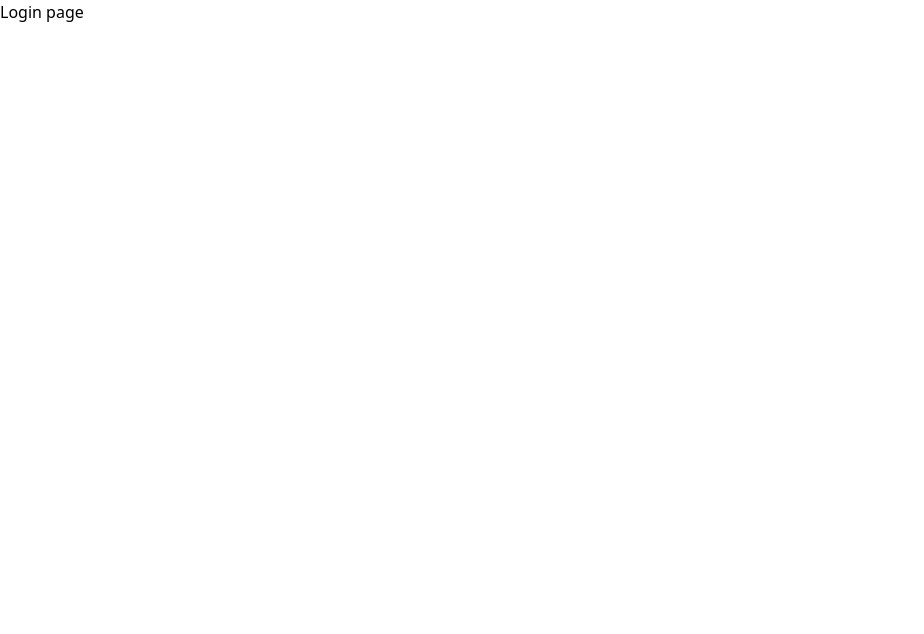
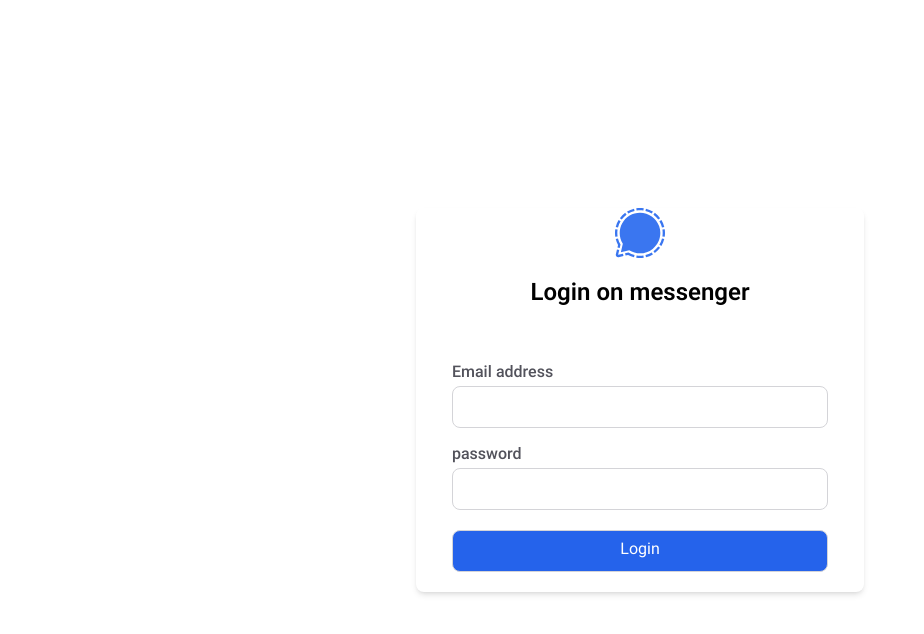
Before and after one commit to fatemeh19/mychat, a Next.js app in the folder frontend/: page /auth/login in a window 1280 px wide. Shown: the top 634 px of the page, without its empty margins (0-924 px from the left). Built offline with nearby package versions, Linux system fonts and the light colour scheme.

Commit message:
create login and work on problem in mainpage

```diff
--- a/frontend/src/app/auth/login/page.tsx
+++ b/frontend/src/app/auth/login/page.tsx
@@ -1,16 +1,22 @@
-
+import LoginForm from "@/src/components/auth/forms/loginForm"
+import Image from "next/image"
 
 
 const Login = () => {
 
-    return(
-        <>
-            <h1>Login page</h1>
-        </>
+
+    return (
+        <div className="font-[Vazir] flex items-center justify-center w-full h-screen" >
+            <div className=" w-[28rem] shadow-md px-9 pt-0 rounded-lg flex items-center flex-col">
+                <div className=" w-full flex flex-col items-center mb-4">
+                    <Image src={'/images/messenger-icon-3.svg'} width={50} height={0} alt="messenger-icon" />
+                    <h1 className="text-2xl my-5 font-[600]">Login on messenger</h1>
+                </div>
+                <LoginForm />
+
+            </div>
+        </div>
     )
-
-
 }
 
-
 export default Login
--- a/frontend/src/app/page.tsx
+++ b/frontend/src/app/page.tsx
@@ -1,4 +1,3 @@
-import Image from 'next/image'
 import LeftSideMainPage from '../components/mainPage/leftSideMainPage'
 import RightSideMainPage from '../components/mainPage/rightSideMainPage'
 
--- /dev/null
+++ b/frontend/src/components/auth/forms/loginForm.tsx
@@ -0,0 +1,79 @@
+"use client"
+
+import { Form, withFormik } from "formik"
+import Input from "../input"
+import { useRouter } from 'next/navigation';
+import callApi from '@/src/helper/callApi';
+import ValidationError from '@/src/errors/validationError';
+
+let btn: any;
+let btnHandler: () => void
+
+interface LoginFormValue {
+    // name?: string,
+    // phone?: Number | '',
+    email: string,
+    password: string
+}
+
+const InnerLoginForm = (props: any) => {
+
+    const { values } = props
+    const router = useRouter()
+    btn = document.querySelector('#Login')
+
+    btnHandler = () => {
+        // localStorage.setItem('message', 'please go to your Email and press the link to verify your Email ')
+        // router.push('/auth/Login/notification?message=please go to your Email and press the link to verify your Email')
+        console.log("login")
+    }
+
+    return (
+        <Form className=" w-full">
+
+            <Input name="email" type="email" label="Email address" />
+            <Input name="password" type="password" label="password" />
+
+            <div className="my-5">
+                <button id="Login" name="Login" type='submit' className="w-full cursor-pointer bg-blue-600 hover:bg-blue-800 transition-all duration-150 text-white border border-zinc-300 px-3 py-2 outline-none rounded-lg ">Login</button>
+            </div>
+        </Form>
+    )
+}
+
+
+interface LoginFormProps {
+
+    email?: string,
+    password?: string
+}
+
+const LoginForm = withFormik<LoginFormProps, LoginFormValue>({
+    mapPropsToValues: props => {
+        return {
+            email: "",
+            password: ""
+        }
+    },
+
+    handleSubmit: async (values, { setFieldError }) => {
+        try {
+            console.log('submit')
+            const res = await callApi().post('/auth/Login', values)
+            console.log(res)
+            if (res.statusText && res.statusText === 'OK') {
+                console.log('transfering ...')
+                btn.addEventListener('onclick', btnHandler());
+            }
+        } catch (error) {
+            if (error instanceof ValidationError) {
+                setFieldError('email', error.message)
+            }
+        }
+
+
+    }
+
+})(InnerLoginForm)
+
+export default LoginForm
--- a/frontend/src/components/mainPage/leftSideMainPage/chatList/chatContactBox/index.tsx
+++ b/frontend/src/components/mainPage/leftSideMainPage/chatList/chatContactBox/index.tsx
@@ -31,18 +31,18 @@ const ChatContactBox: FC<chatContactProps> = ({
 
     return (
 
-        <div className={"container w-full flex py-5 gap-5 px-8 pt-8 container-chatbox "+ (chatOpenned ? "bg-gray-50":"" )}>
+        <div className={"container cursor-pointer w-full flex py-5 gap-5 px-8 pt-8 container-chatbox "+ (chatOpenned ? "bg-gray-50":"" )}>
                 <div className='relative contactProfile h-full'>
                     {status ?
                     <div className="rounded-full w-[15px] h-[15px] pt-[3px] flex justify-center bg-white absolute bottom-0 right-0">
                         <div className="rounded-full w-[10px] h-[10px]  bg-green-500"></div>
                     </div>
                     : null}
-                    <Image src={'/images/girl-profile3.jpg'} className="rounded-full " width={70} height={70} alt="contact-profile" />
+                    <Image src={'/images/girl-profile3.jpg'} className="min-h-[50px] min-w-[50px] rounded-full " width={70} height={70} alt="contact-profile" />
                 </div>
                 <div className='contactMessageDetail w-full grid '>
                     <div className="relative   w-full">
-                        <span className='text-lg font-bold contact-name w-4/6 inline-block truncate '>{ContactName}</span>
+                        <span className='text-lg font-bold contact-name w-3/5 inline-block truncate '>{ContactName}</span>
                         <div className="right-0 font-semibold text-sm top-[3px] absolute messageTimeSent text-gray-400">
                             <span className="last-mes-time">{lastMessageTime}</span>
 
@@ -51,7 +51,7 @@ const ChatContactBox: FC<chatContactProps> = ({
                     <div className="relative mess-detail2 w-full">
                         {isTyping ?
                         <span className='text-md text-green-500'>Typing...</span>
-                        : <span className={"text-md truncate last-mes w-5/6 inline-block"+(recivedMessage ? "text-gray-400" : (ContactSeen ? (chatOpenned ? "" : "text-gray-400") : ""))}>{lastMessage}</span>
+                        : <span className={"text-md truncate last-mes w-5/6 inline-block "+(recivedMessage ? "text-gray-400" : (ContactSeen ? (chatOpenned ? "" : "text-gray-400") : ""))}>{lastMessage}</span>
                         }
                         {lastMessegeByContact ?
                         (recivedMessage ? null :
--- a/frontend/src/components/mainPage/leftSideMainPage/chatList/index.tsx
+++ b/frontend/src/components/mainPage/leftSideMainPage/chatList/index.tsx
@@ -3,19 +3,27 @@
 
 import SearchBox from './searchBox'
 import { BiPin } from "react-icons/bi";
+import { BiEdit } from "react-icons/bi";
 import { BiMessageRoundedDetail } from "react-icons/bi";
 import ChatContactBox from './chatContactBox';
 
 export default function ChatList(){
 
     return (
-        <div className="h-screen  bg-white overflow-auto charListContainer no-scrollbar min-w-full">
-            <h1 className="text-4xl font-bold	px-8 pt-5">Messages</h1>
+        <div className="h-screen  bg-white  charListContainer overflow-none  min-w-full">
+            <div className="flex relative px-8 pt-5">
+                <h1 className="text-4xl font-bold	">Messages</h1>
+                <BiEdit className="text-[#2563eb] absolute right-4 cursor-pointer top-8 text-xl" />
+            </div>
+
             <SearchBox  />
+
+            <div className="no-scrollbar h-[80%] overflow-auto">
                 <div className="flex gap-2 text-gray-500 pb-2 px-8 pt-5">
                     <BiPin className="text-2xl " />
                     <span>PINNED</span>
                 </div>
+
                 <ChatContactBox  chatOpenned={false} lastMessegeByContact={true} ContactName={'Contact nameeeeeeee'} status={true} lastMessage={''} ContactSeen={false} lastMessageTime={'4:30 PM'} numberOfUnSeen={'2'} recivedMessage={false} isTyping={true}  />
                 <ChatContactBox  chatOpenned={true} lastMessegeByContact={false} ContactName={'Contact name2'} status={false} lastMessage={'hi, how you doin?'} ContactSeen={true} lastMessageTime={'9:36 AM'} numberOfUnSeen={''} recivedMessage={false} isTyping={false}  />
                 <ChatContactBox  chatOpenned={false} lastMessegeByContact={true} ContactName={'Contact name3'} status={false} lastMessage={'Wow really cool'} ContactSeen={false} lastMessageTime={'1:15 AM'} numberOfUnSeen={''} recivedMessage={true} isTyping={false}  />
@@ -31,7 +39,7 @@ export default function ChatList(){
                 <ChatContactBox  chatOpenned={false} lastMessegeByContact={true} ContactName={'Contact name3'} status={true} lastMessage={'Wow really cool'} ContactSeen={false} lastMessageTime={'1:15 AM'} numberOfUnSeen={'1'} recivedMessage={false} isTyping={false}  />
                 <div className="px-8"><hr className="w-full text-gray-100 opacity-[.3]" /></div>
                 <ChatContactBox  chatOpenned={false} lastMessegeByContact={false} ContactName={'Contact name2'} status={false} lastMessage={'hi, how you doin?'} ContactSeen={true} lastMessageTime={'9:36 AM'} numberOfUnSeen={''} recivedMessage={false} isTyping={false}  />
-
+            </div>
         </div>
     )
 }
```
Also changed, not shown: 1 other file (tests, documents, lock files or other folders). Lines whose indentation alone changed are shown as unchanged.
